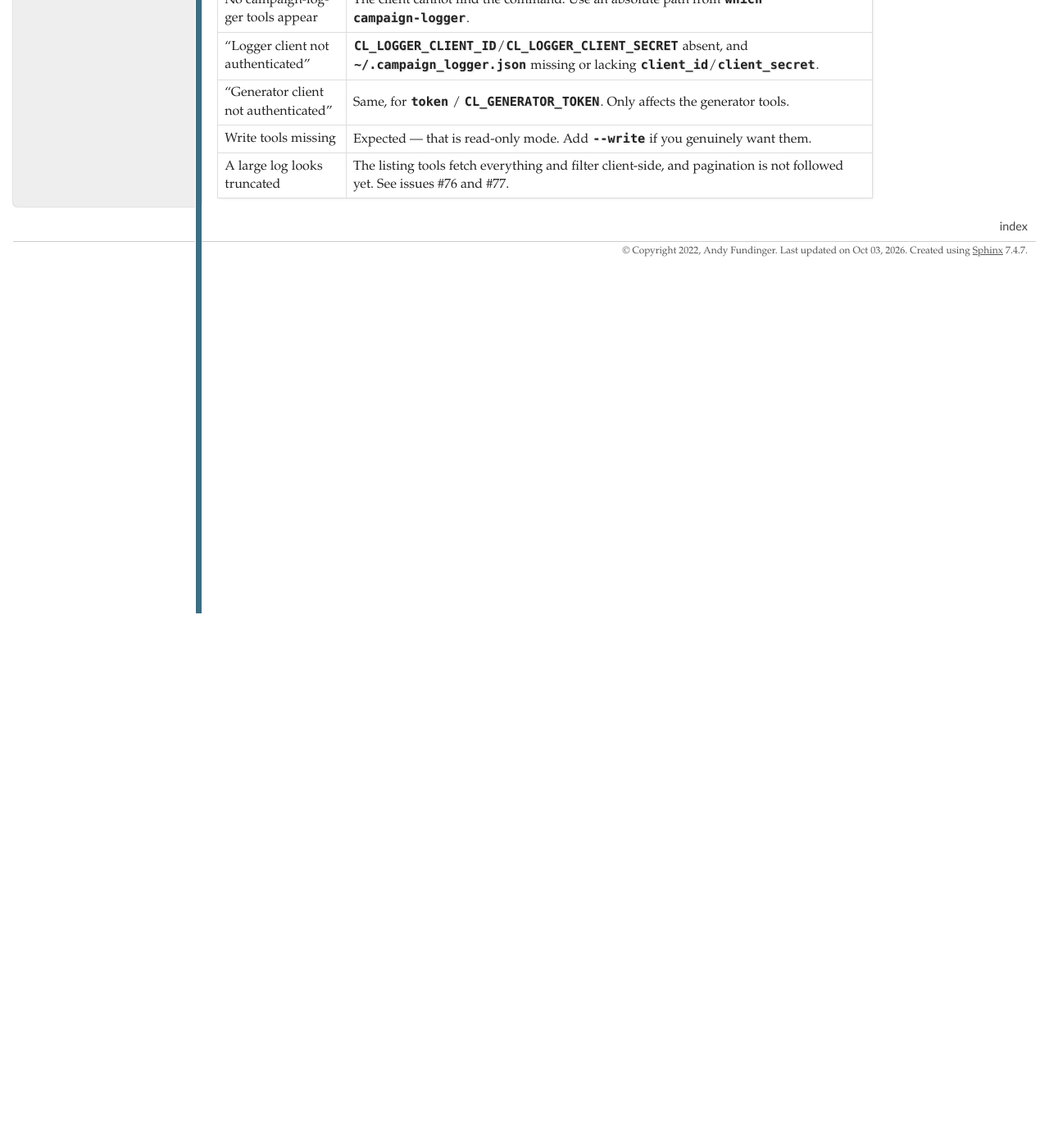
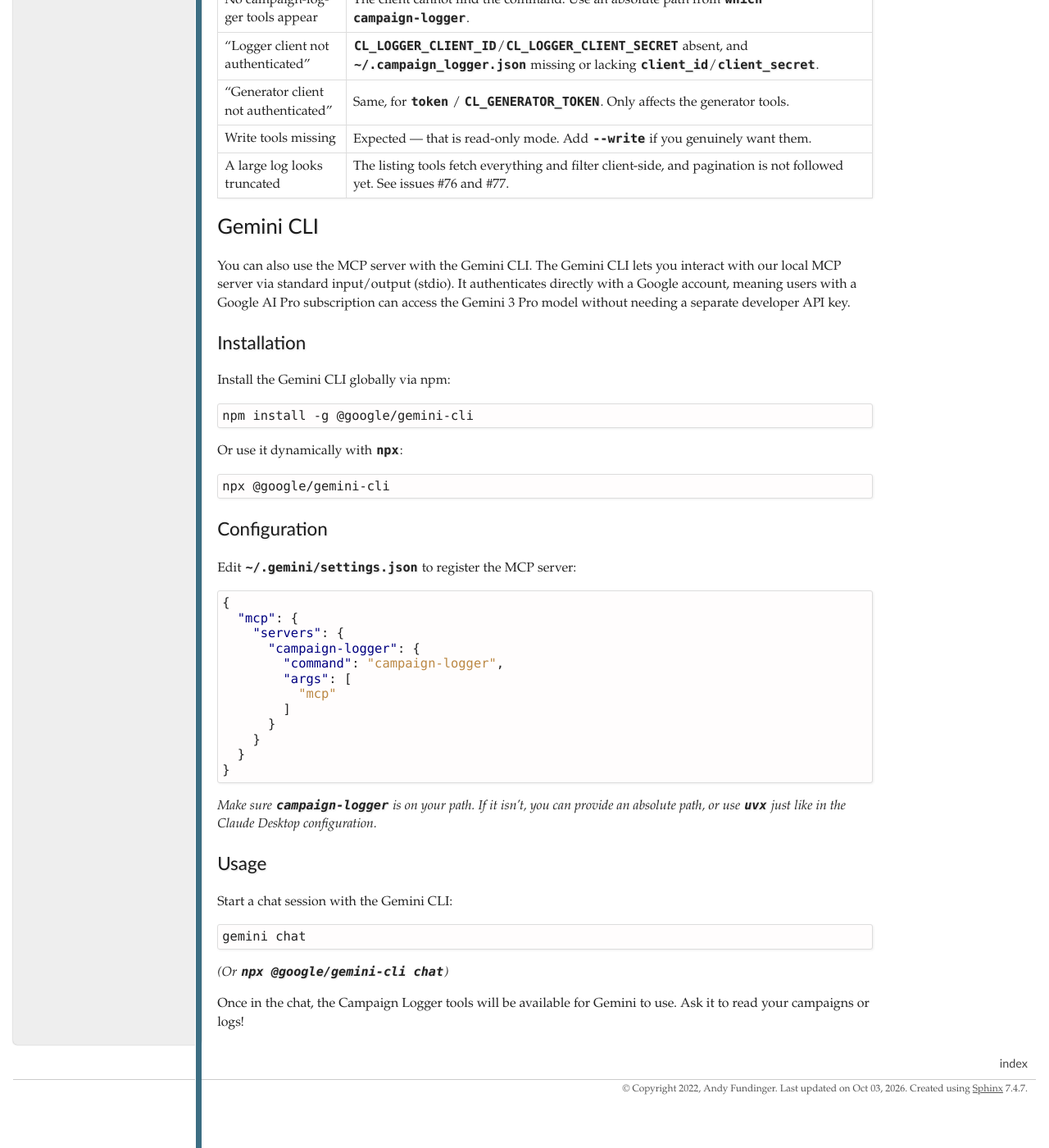
Before and after one commit to Ciemaar/campaign_logger, a Sphinx documentation site: the page built from docs/mcp-server.md, in a window 1280 px wide and 1400 px high, scrolled down 3777 px. Shown: the whole window at 82% size. Built offline with Sphinx 7.4.7, drawn with Linux system fonts in a browser that asks for light colours; before the commit the page ends 4525 px from its top, so only the background shows below that.

Commit message:
docs: add Gemini CLI integration guide to MCP server docs
Adds a new section to `docs/mcp-server.md` explaining how users can connect the project's local MCP server to the Gemini CLI. The instructions include overview, installation (global npm and npx), configuration snippet for `~/.gemini/settings.json`, and usage steps. This covers standard stdio interaction and Google AI Pro authentication.

Co-authored-by: Ciemaar <1388496+Ciemaar@users.noreply.github.com>

````diff
--- a/docs/mcp-server.md
+++ b/docs/mcp-server.md
@@ -203,3 +203,54 @@ full text, regardless of the `is-shared` flag, which these tools ignore.
 | "Generator client not authenticated" | Same, for `token` / `CL_GENERATOR_TOKEN`. Only affects the generator tools. |
 | Write tools missing | Expected — that is read-only mode. Add `--write` if you genuinely want them. |
 | A large log looks truncated | The listing tools fetch everything and filter client-side, and pagination is not followed yet. See issues #76 and #77. |
+
+## Gemini CLI
+
+You can also use the MCP server with the Gemini CLI. The Gemini CLI lets you interact with our local MCP server via standard input/output (stdio). It authenticates directly with a Google account, meaning users with a Google AI Pro subscription can access the Gemini 3 Pro model without needing a separate developer API key.
+
+### Installation
+
+Install the Gemini CLI globally via npm:
+
+```bash
+npm install -g @google/gemini-cli
+```
+
+Or use it dynamically with `npx`:
+
+```bash
+npx @google/gemini-cli
+```
+
+### Configuration
+
+Edit `~/.gemini/settings.json` to register the MCP server:
+
+```json
+{
+  "mcp": {
+    "servers": {
+      "campaign-logger": {
+        "command": "campaign-logger",
+        "args": [
+          "mcp"
+        ]
+      }
+    }
+  }
+}
+```
+
+*Make sure `campaign-logger` is on your path. If it isn't, you can provide an absolute path, or use `uvx` just like in the Claude Desktop configuration.*
+
+### Usage
+
+Start a chat session with the Gemini CLI:
+
+```bash
+gemini chat
+```
+
+*(Or `npx @google/gemini-cli chat`)*
+
+Once in the chat, the Campaign Logger tools will be available for Gemini to use. Ask it to read your campaigns or logs!
````
